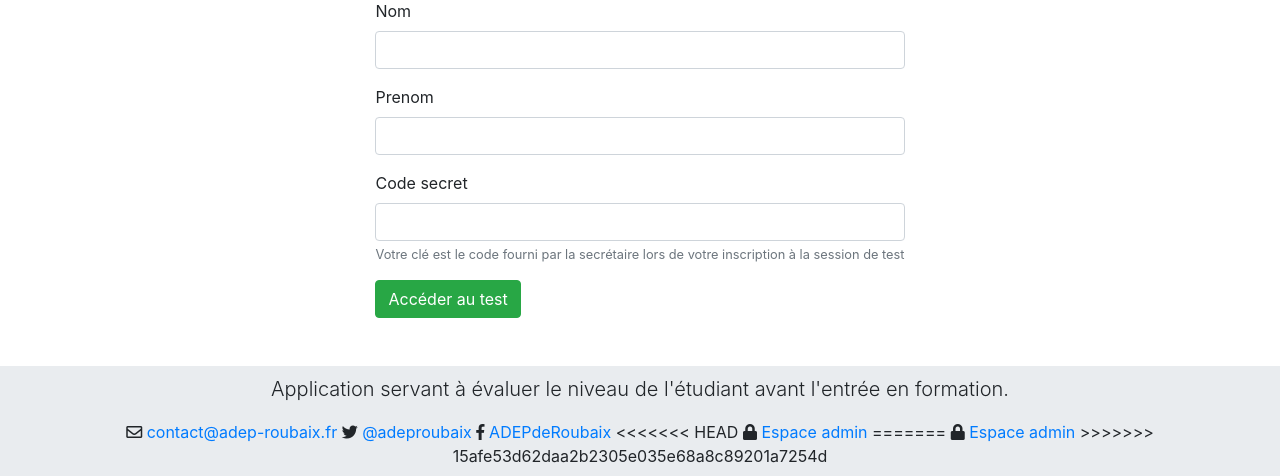
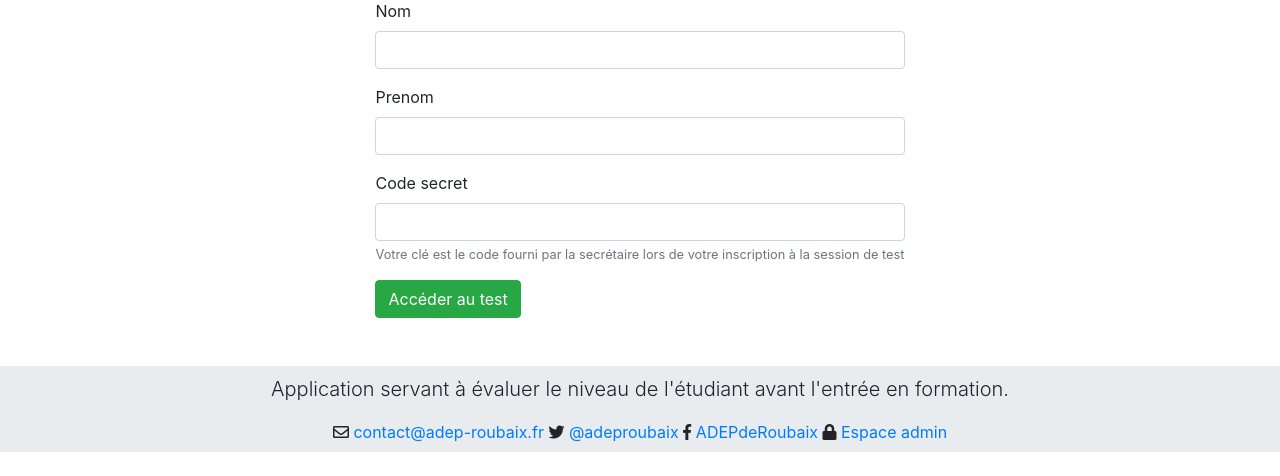
Before and after one commit to MrSeeb/Hackaton-English-MVC, a PHP site: page /Lab/ in a window 1280 px wide. Shown: the part 437-913 px from the top of the page. After the commit the page ends 889 px from the top, so only its background shows below. Run offline with PHP 8.4, Linux system fonts and the light colour scheme; data that the repository does not hold is empty; some libraries are stand-ins or nearby versions.

Commit message:
revert change

```diff
--- a/config/global.php
+++ b/config/global.php
@@ -3,7 +3,7 @@
 function getGlobalConfig() {
   return $config = [
     "protocol" => "",
-    "host" => "localhost/Lab/Hackaton-English-MVC/",
+    "host" => "localhost:8888/Lab/Hackaton-English-MVC/",
     "status" => ["Secretary", "user", "Teacher"],
     "defaultRoute" => ""
   ];
--- a/model/db.php
+++ b/model/db.php
@@ -2,7 +2,7 @@
 function connectToDataBAse() {
   try {
 
-    $db = new PDO('mysql:host=localhost;dbname=Adep_Anglais;charset=utf8', 'root', 'root');
+    $db = new PDO('mysql:host=localhost;dbname=Adep_Anglais;charset=utf8', 'mbela', 'rootroot');
 
   }
   catch (Exception $e){
--- a/view/template/footer.php
+++ b/view/template/footer.php
@@ -5,11 +5,7 @@
     <i class="far fa-envelope"></i> <a href="mailto:contact@adep-roubaix.fr?subject=Renseignements">contact@adep-roubaix.fr</a>
     <i class="fab fa-twitter"></i> <a href="https://twitter.com/adeproubaix/">@adeproubaix</a>
     <i class="fab fa-facebook-f"></i> <a href="https://facebook.com/adeproubaix">ADEPdeRoubaix</a>
-<<<<<<< HEAD
     <i class="fas fa-lock"></i> <a <?php setHref("adminConnection"); ?>>Espace admin</a>
-=======
-    <i class="fas fa-lock"></i> <a <?php setHref('adminConnection') ?> >Espace admin</a>
->>>>>>> 15afe53d62daa2b2305e035e68a8c89201a7254d
   </div>
 </footer>
 
```
